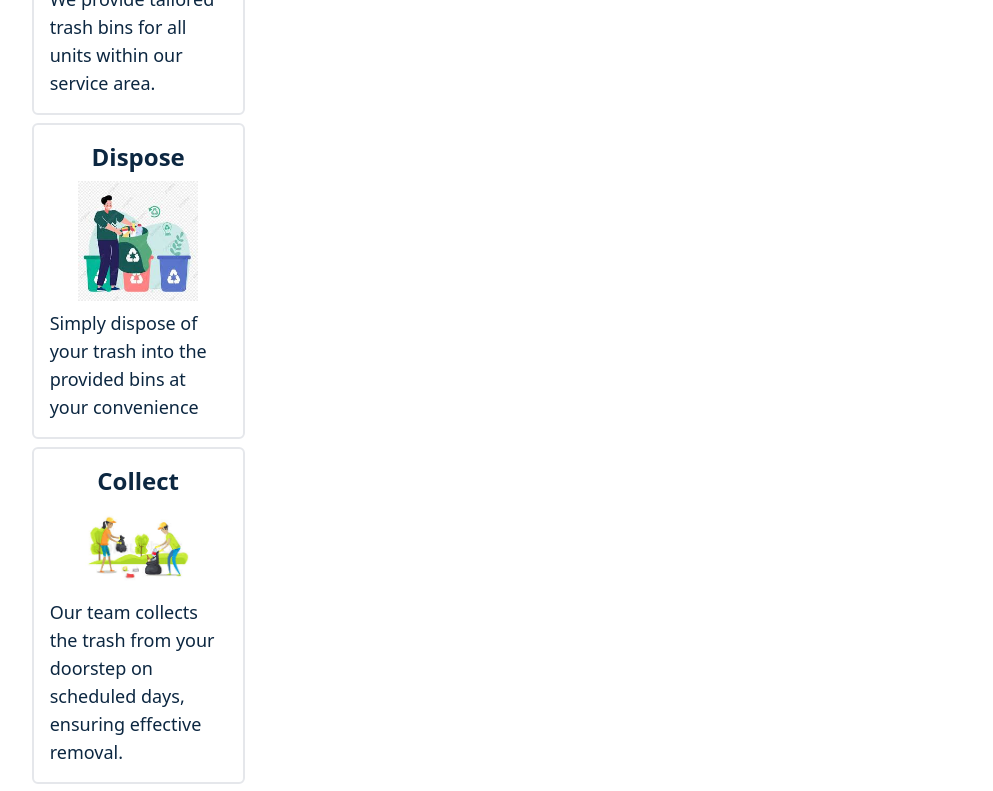
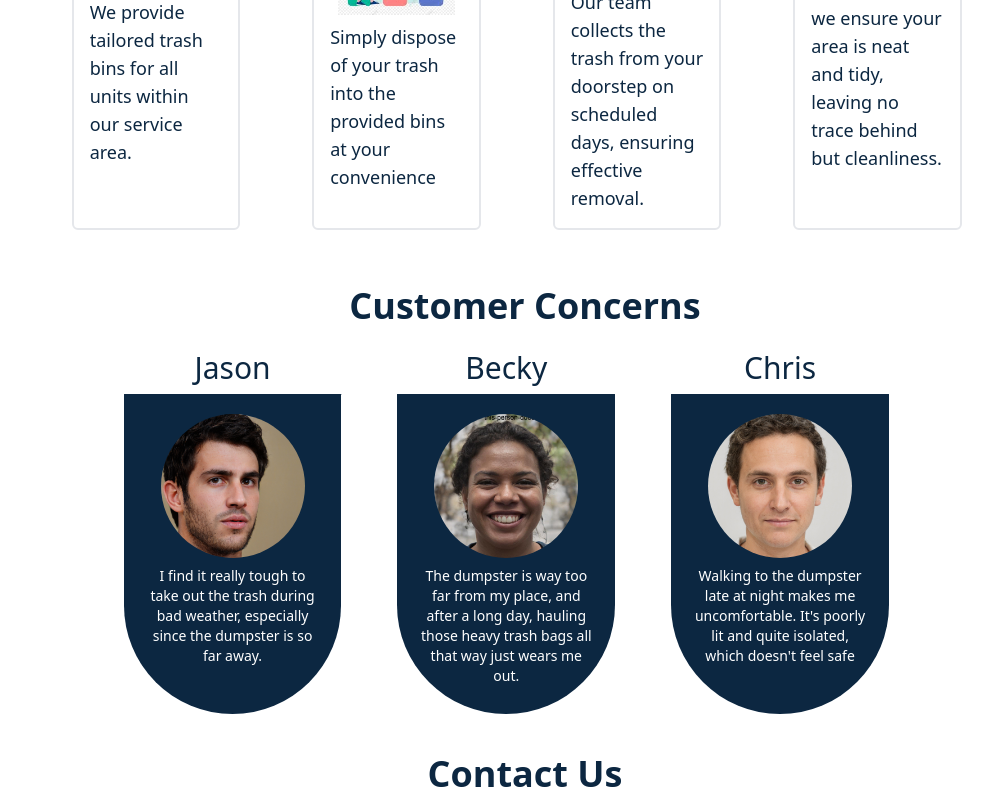
Before and after one commit to Fritzgerrad/binngo-frontend, a Next.js app: page / in a window 1280 px wide. Shown: the part 680-1471 px from the top of the page, without its empty margins (115-1108 px from the left). Built offline with nearby package versions, Linux system fonts and the light colour scheme.

Commit message:
fixed the spacing for the how-it-works and concern-list

```diff
--- a/src/pages/index.js
+++ b/src/pages/index.js
@@ -15,10 +15,10 @@ export default function Home() {
 
   const ConcernList =(props) =>{
     return(
-      <div className="sm:m-2 p-2 flex justify-center sm:w-4/5 w-full">
-        <div className="w-full sm:w-11/12">
+      <div className="sm:m p-2 flex justify-center sm:w-4/5 w-full ml-10">
+        <div className="w-full">
           <h3 className="text-3xl text-center">{props.person}</h3>
-          <h3 className="text-lg text-center mb-2 font-light">{props.location}</h3>
+          <h3 className="text-center mb-2 font-light">{props.location}</h3>
           <div className="border-3 border-opacity-50 border-red-900 rounded-b-full rounded-t-3xl p-3 darkBlue text-white w-full h-80 p-5">
           <div className="flex justify-center">
           <Image
@@ -29,7 +29,7 @@ export default function Home() {
             alt={props.imgName}
           />
           </div>
-          <div className="w-full p-3 text-center"><p className="font-extralight">{props.concern}</p></div>
+          <div className="w-full pt-2 text-center text-sm"><p className="font-extralight">{props.concern}</p></div>
         </div>
         </div>
       </div>
@@ -41,7 +41,8 @@ export default function Home() {
     return(
       <>
       <div
-        className="my-2 text-lg font-light mx-2 lg:w-1/4 w-full flex justify-center">
+        // className="my-2 text-lg font-light mx-2 lg:w-1/4 w-full flex justify-center">
+        className="my-2 text-lg font-light mx-2 flex justify-center w-full sm:w-1/2 md:w-1/3 md:ml-20 lg:ml-8 lg:w-1/5 p-4 justify-self-center">
         <div className="rounded-md border-2 p-4">
         <h1
         className="text-2xl font-bold mx-1 text-center">
@@ -205,21 +206,20 @@ const HowItWorksCarousel = () => {
         </div>
 
       </div>
-      <div className="flex justify-start " >
+      <div className="flex justify-start" >
         <div className=" w-full">
           <h4 className="text-3xl sm:text-4xl font-bold mb-4 text-center">
             How it Works
           </h4>
             {/* <ul className="hidden lg:flex px-3" > */}
             <ul className="flex justify px-3" >
-            <div className="block">
+            <div className="block md:flex  flex-wrap">
 
               <DetailList
                 title="Equip"
                 details="We provide tailored trash bins for all units within our service area."
                 imgName="equip"
               />
-
               <DetailList
                 title="Dispose"
                  details="Simply dispose of your trash into the provided bins at your convenience"
@@ -249,7 +249,8 @@ const HowItWorksCarousel = () => {
         <h4 className="text-3xl sm:text-4xl font-bold mb-4 mt-8 text-center">
           Customer Concerns
         </h4>
-        <div className=" block lg:flex">
+        <div className="flex justify center">
+          <div className="block lg:flex w-4/5 md:ml-16">
               <ConcernList
                 person="Jason"
                 // location="Louisiana, USA"
@@ -268,6 +269,7 @@ const HowItWorksCarousel = () => {
                 imgName="person3"
                 concern="Walking to the dumpster late at night makes me uncomfortable. It&apos;s poorly lit and quite isolated, which doesn&apos;t feel safe"
               />
+          </div>
         </div>
         {/* <div className="lg:hidden">
           <CustomerConcernCarausel />
```
